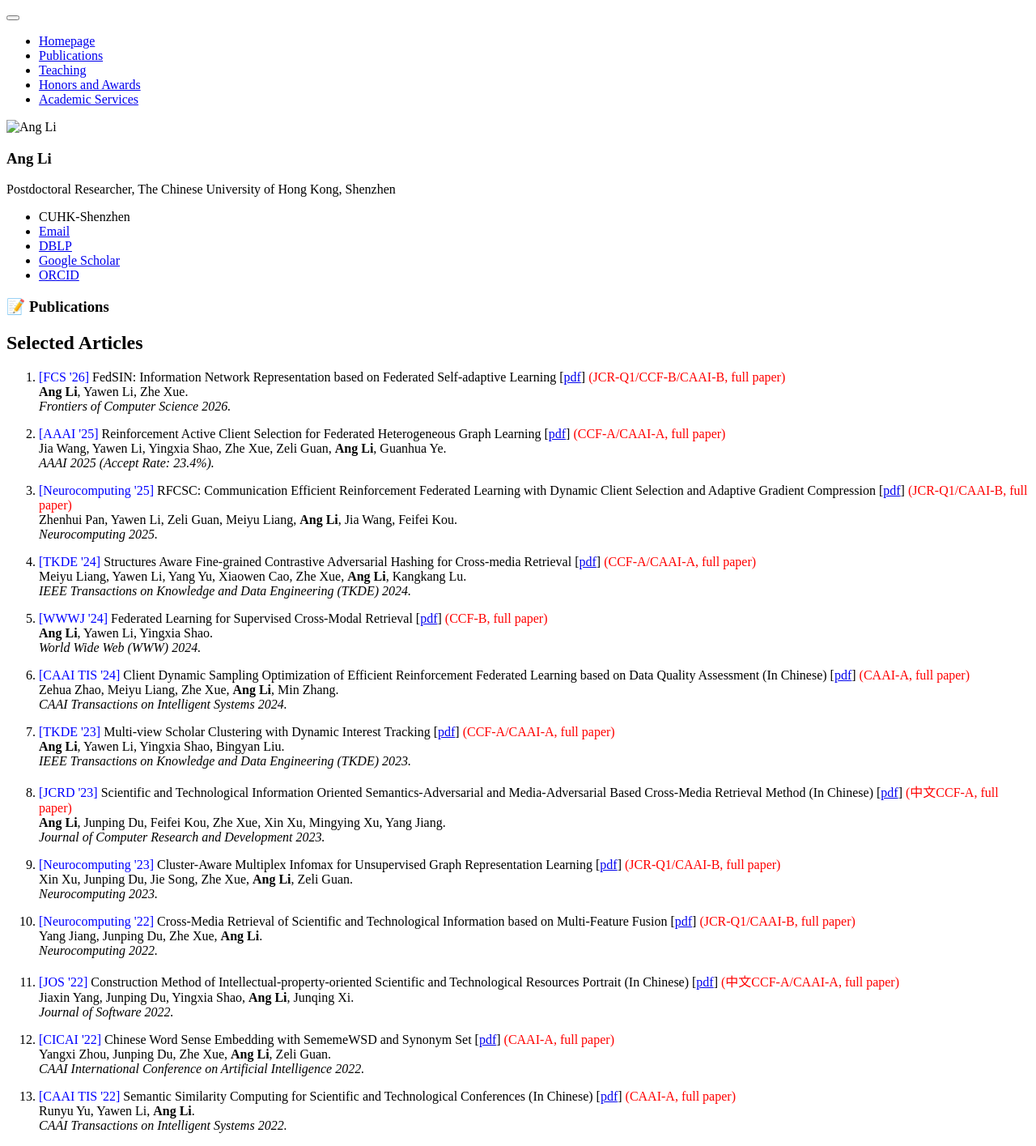
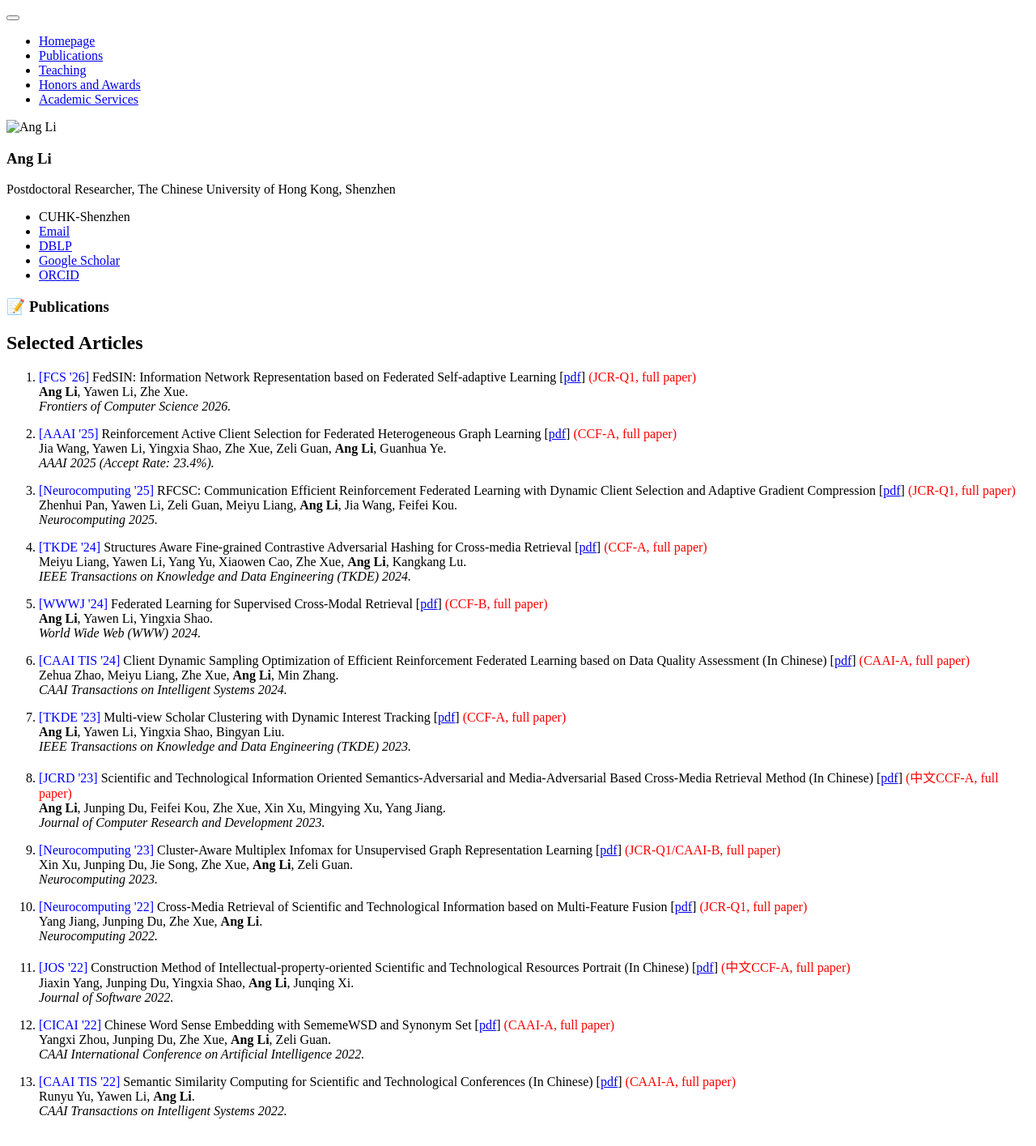
Before and after one commit to chris-Ang-li/chris-Ang-li.github.io, a Jekyll site: the page built from _pages/includes/pub.md, in a window 1280 px wide. Shown: the whole page at 81% size. Built offline with Jekyll 4.4.1, drawn with Linux system fonts in a browser that asks for light colours; our own code applies the rules of GitHub Pages for plain Markdown files.

Commit message:
Update pub.md

```diff
--- a/_pages/includes/pub.md
+++ b/_pages/includes/pub.md
@@ -4,28 +4,28 @@
 <h2>Selected Articles</h2>
 <ol start=1>
   <li>
-    <p><font color="blue">[FCS '26]</font> FedSIN: Information Network Representation based on Federated Self-adaptive Learning [<a href="https://link.springer.com/article/10.1007/s11704-025-40529-8">pdf</a>] <font color="red">(JCR-Q1/CCF-B/CAAI-B, full paper)</font>
+    <p><font color="blue">[FCS '26]</font> FedSIN: Information Network Representation based on Federated Self-adaptive Learning [<a href="https://link.springer.com/article/10.1007/s11704-025-40529-8">pdf</a>] <font color="red">(JCR-Q1, full paper)</font>
       <br>
       <b>Ang Li</b>, Yawen Li, Zhe Xue.<br>
       <i>Frontiers of Computer Science 2026.</i> <br>
     </p>
   </li>
   <li>
-    <p><font color="blue">[AAAI '25]</font> Reinforcement Active Client Selection for Federated Heterogeneous Graph Learning [<a href="https://ojs.aaai.org/index.php/AAAI/article/view/35409">pdf</a>]  <font color="red">(CCF-A/CAAI-A, full paper)</font>
+    <p><font color="blue">[AAAI '25]</font> Reinforcement Active Client Selection for Federated Heterogeneous Graph Learning [<a href="https://ojs.aaai.org/index.php/AAAI/article/view/35409">pdf</a>]  <font color="red">(CCF-A, full paper)</font>
       <br>
       Jia Wang, Yawen Li, Yingxia Shao, Zhe Xue, Zeli Guan, <b>Ang Li</b>, Guanhua Ye.<br>
       <i>AAAI 2025 (Accept Rate: 23.4%).</i> <br>
     </p>
   </li>
   <li>
-    <p><font color="blue">[Neurocomputing '25]</font> RFCSC: Communication Efficient Reinforcement Federated Learning with Dynamic Client Selection and Adaptive Gradient Compression [<a href="https://www.sciencedirect.com/science/article/pii/S0925231224014437">pdf</a>] <font color="red">(JCR-Q1/CAAI-B, full paper)</font>
+    <p><font color="blue">[Neurocomputing '25]</font> RFCSC: Communication Efficient Reinforcement Federated Learning with Dynamic Client Selection and Adaptive Gradient Compression [<a href="https://www.sciencedirect.com/science/article/pii/S0925231224014437">pdf</a>] <font color="red">(JCR-Q1, full paper)</font>
       <br>
       Zhenhui Pan, Yawen Li, Zeli Guan, Meiyu Liang, <b>Ang Li</b>, Jia Wang, Feifei Kou.<br>
       <i>Neurocomputing 2025.</i> <br>
     </p>
   </li>
   <li>
-    <p><font color="blue">[TKDE '24]</font> Structures Aware Fine-grained Contrastive Adversarial Hashing for Cross-media Retrieval [<a href="https://ieeexplore.ieee.org/stamp/stamp.jsp?tp=&arnumber=10416208">pdf</a>] <font color="red">(CCF-A/CAAI-A, full paper)</font>
+    <p><font color="blue">[TKDE '24]</font> Structures Aware Fine-grained Contrastive Adversarial Hashing for Cross-media Retrieval [<a href="https://ieeexplore.ieee.org/stamp/stamp.jsp?tp=&arnumber=10416208">pdf</a>] <font color="red">(CCF-A, full paper)</font>
       <br>
       Meiyu Liang, Yawen Li, Yang Yu, Xiaowen Cao, Zhe Xue, <b>Ang Li</b>, Kangkang Lu.<br>
       <i>IEEE Transactions on Knowledge and Data Engineering (TKDE) 2024.</i> <br>
@@ -46,7 +46,7 @@
     </p>
   </li>
   <li>
-    <p><font color="blue">[TKDE '23]</font> Multi-view Scholar Clustering with Dynamic Interest Tracking [<a href="https://ieeexplore.ieee.org/stamp/stamp.jsp?tp=&arnumber=10050831">pdf</a>] <font color="red">(CCF-A/CAAI-A, full paper)</font>
+    <p><font color="blue">[TKDE '23]</font> Multi-view Scholar Clustering with Dynamic Interest Tracking [<a href="https://ieeexplore.ieee.org/stamp/stamp.jsp?tp=&arnumber=10050831">pdf</a>] <font color="red">(CCF-A, full paper)</font>
       <br>
       <b>Ang Li</b>, Yawen Li, Yingxia Shao, Bingyan Liu.<br>
       <i>IEEE Transactions on Knowledge and Data Engineering (TKDE) 2023.</i> <br>
@@ -67,14 +67,14 @@
     </p>
    </li>
   <li>
-    <p><font color="blue">[Neurocomputing '22]</font> Cross-Media Retrieval of Scientific and Technological Information based on Multi-Feature Fusion [<a href="https://www.sciencedirect.com/science/article/pii/S0925231222007901">pdf</a>] <font color="red">(JCR-Q1/CAAI-B, full paper)</font>
+    <p><font color="blue">[Neurocomputing '22]</font> Cross-Media Retrieval of Scientific and Technological Information based on Multi-Feature Fusion [<a href="https://www.sciencedirect.com/science/article/pii/S0925231222007901">pdf</a>] <font color="red">(JCR-Q1, full paper)</font>
       <br>
       Yang Jiang, Junping Du, Zhe Xue, <b>Ang Li</b>.<br>
       <i>Neurocomputing 2022.</i> <br>
     </p>
    </li>
   <li>
-    <p><font color="blue">[JOS '22]</font> Construction Method of Intellectual-property-oriented Scientific and Technological Resources Portrait (In Chinese) [<a href="https://www.jos.org.cn/josen/article/abstract/6483">pdf</a>] <font color="red">(中文CCF-A/CAAI-A, full paper)</font>
+    <p><font color="blue">[JOS '22]</font> Construction Method of Intellectual-property-oriented Scientific and Technological Resources Portrait (In Chinese) [<a href="https://www.jos.org.cn/josen/article/abstract/6483">pdf</a>] <font color="red">(中文CCF-A, full paper)</font>
       <br>
       Jiaxin Yang, Junping Du, Yingxia Shao, <b>Ang Li</b>, Junqing Xi.<br>
       <i>Journal of Software 2022.</i> <br>
```
